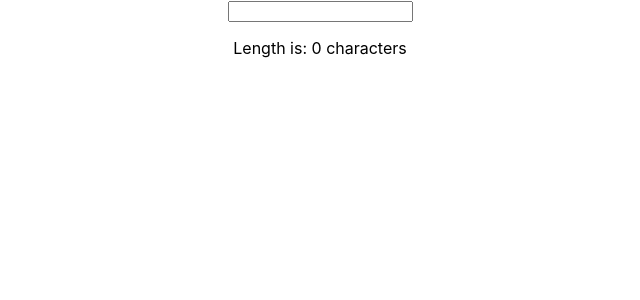
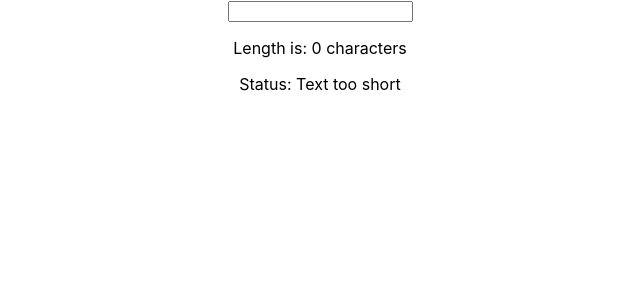
Before and after one commit to emdadul-islam439/react-assignment-02, a React (Create React App) app: page / in a window 1280 px wide. Shown: the top 300 px of the page, without its empty margins (320-960 px from the left). Built offline with nearby package versions, Linux system fonts and the light colour scheme.

Commit message:
finished tasks-2 & 3--> created new component and showed status into it

```diff
--- a/src/App.js
+++ b/src/App.js
@@ -1,16 +1,23 @@
-import logo from "./logo.svg";
 import "./App.css";
 import { useState } from "react";
+import ValidationComponent from "./components/ValidationComponent";
 
 function App() {
   const [inputLength, setInputLength] = useState(0);
+  // const [statusMessage, setStatusMessage] = useState("");
   const changeInputHandler = (event) => {
     setInputLength(event.target.value.length);
+    // inputLength <= 5
+    //   ? setStatusMessage("Text too short")
+    //   : setStatusMessage("Text long enough");
   };
   return (
     <div className="App">
       <input type="textInput" onChange={changeInputHandler} />
       <p>Length is: {inputLength} characters</p>
+      <div>
+        <ValidationComponent inputLength={inputLength} />
+      </div>
     </div>
   );
 }
--- /dev/null
+++ b/src/components/ValidationComponent.js
@@ -0,0 +1,9 @@
+const validationComponent = (props) => {
+  return (
+    <div>
+      {props.inputLength <= 5 ? <p>Status: Text too short</p> : <p>Status: Text long enough</p>}
+    </div>
+  );
+};
+
+export default validationComponent;
```
